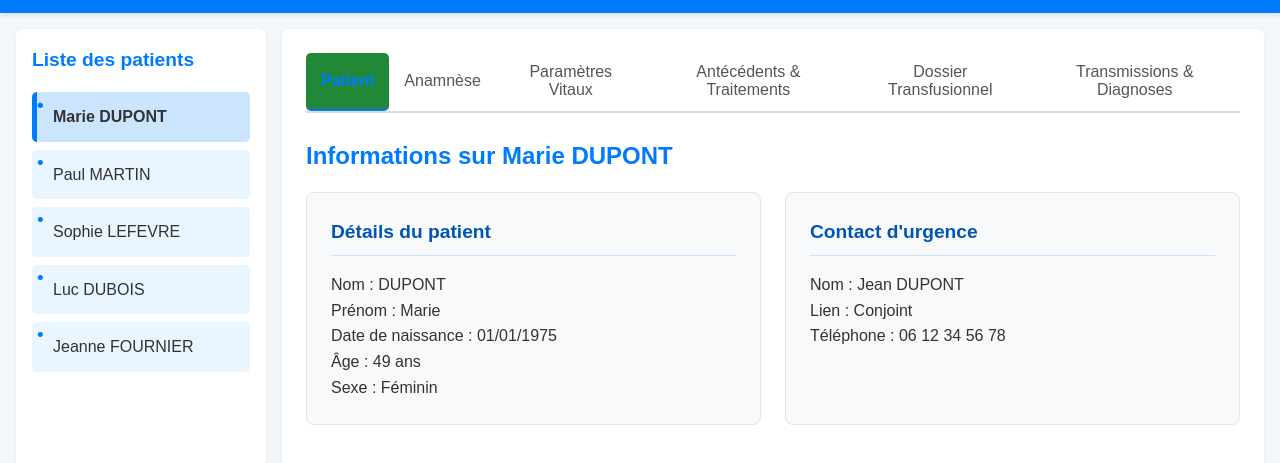
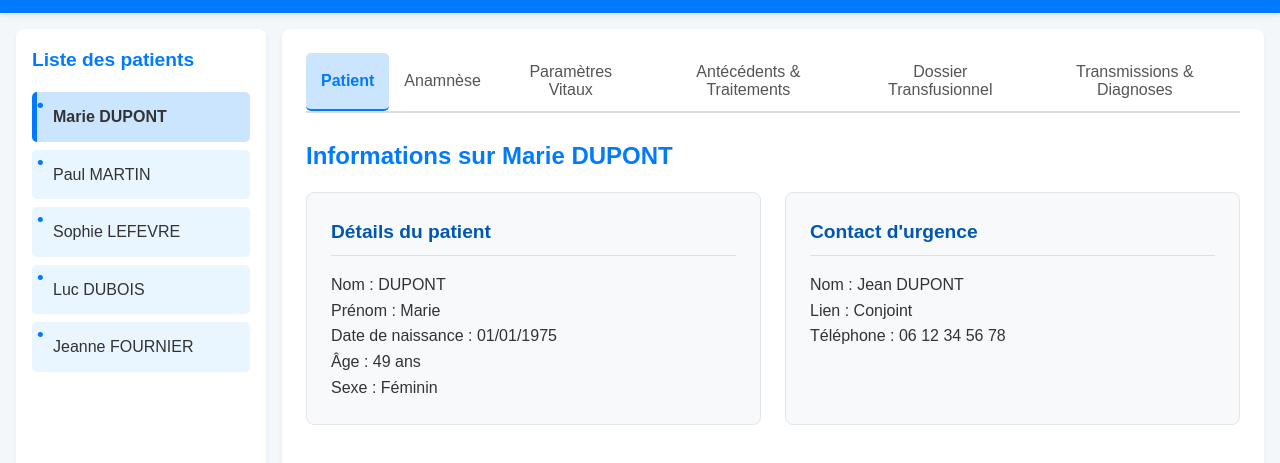
Before and after one commit to stephane-VINCENT-CHUTOURS/Dossier-patient, a plain HTML site: page index.html in a window 1280 px wide. In both pictures the pointer is over the button "Patient". Shown: the part 127-590 px from the top of the page. Drawn offline with Linux system fonts and the light colour scheme.

Commit message:
Update style.css

```diff
--- a/style.css
+++ b/style.css
@@ -216,7 +216,7 @@ button {
 }
 
 button:hover {
-    background-color: #218838;
+    background-color: #CCE5FF;
 }
 
 /* Tables */
```
